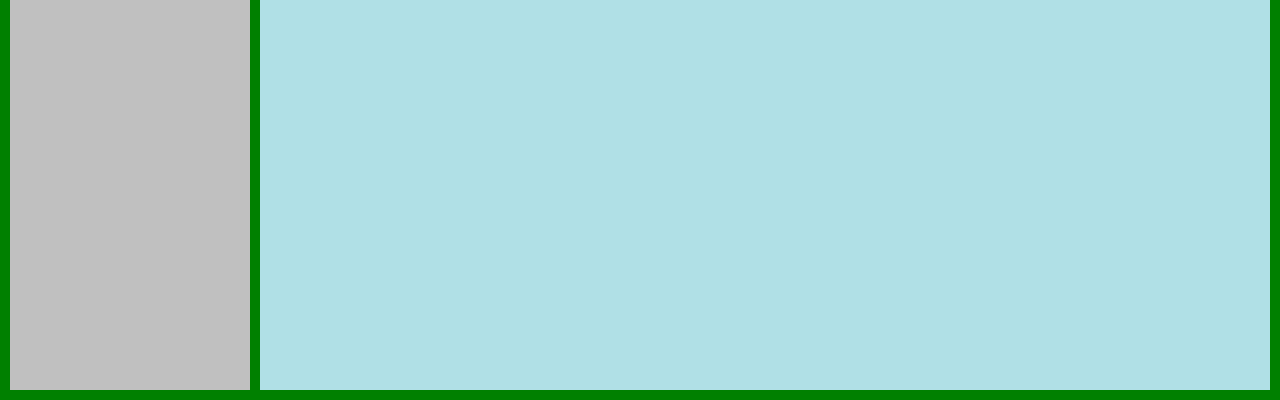
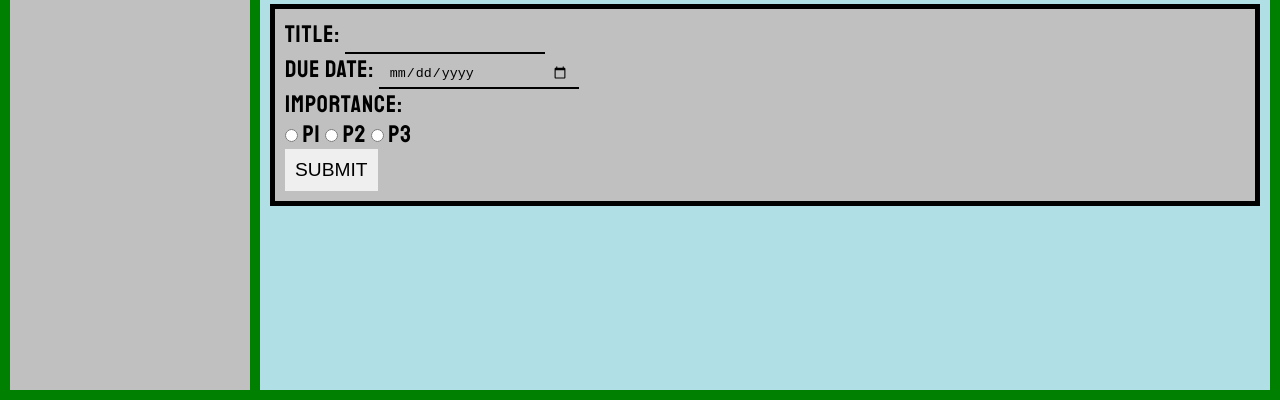
Before and after one commit to tylerdurden-code/new-todo-list-app, a website built with webpack: page index.html in a window 1280 px wide. Both pictures are taken after a click on the icon 507 px from the left and 384 px from the top of the page. Shown: the part 400-800 px from the top of the page. Built offline with nearby package versions, Linux system fonts and the light colour scheme.

Commit message:
append form

```diff
--- a/index.html
+++ b/index.html
@@ -44,7 +44,7 @@
                     </div>
                     <div class="tasksRemaining">0 tasks remaining</div>
                 </div>
-                <div class="todos">
+                <div class="todos" data-todos>
                     <ul class="listOfTodos">
                         <li class="liListOfTodos priority3">
                             <div class="texto">
@@ -96,11 +96,36 @@
                         </li>
                     </ul>
                     <div class="todosBtns">
-                        <svg class="addIcon" style="width:40px;height:40px" viewBox="0 0 24 24">
+                        <svg class="addIcon" style="width:40px;height:40px" viewBox="0 0 24 24" data-add-form>
                             <path fill="currentColor" d="M19,13H13V19H11V13H5V11H11V5H13V11H19V13Z" />
                         </svg>
                         <button id="clearCompletedTasks">Clear completed tasks</button>
                     </div>
+                    <template id="formTemplate">
+                        <form action="#" class="addForm">
+                            <div class="formTitle">
+                                <label for="title">Title: </label>
+                                <input type="text" name="title" id="title" required>
+                            </div>
+                            <div class="formDueDate">
+                                <label for="dueDate">Due Date: </label>
+                                <input type="date" name="dueDate" id="dueDate" required>
+                            </div>
+                            <div class="formImportance">
+                                <p>Importance:</p>
+                                <input type="radio" id="priority1" name="priority" value="priority1">
+                                <label for="priority1">P1</label>
+                                <input type="radio" id="priority2" name="priority" value="priority2">
+                                <label for="priority2">P2</label>
+                                <input type="radio" id="priority3" name="priority" value="priority3">
+                                <label for="priority3">P3</label>
+
+                            </div>
+                            <div class="formSubmit">
+                                <button id="submit">SUBMIT</button>
+                            </div>
+                        </form>
+                    </template>
                 </div>
             </div>
         </div>
--- a/src/index.js
+++ b/src/index.js
@@ -1,6 +1,7 @@
 const editTitle = document.querySelector('[data-edit-title]')
 const titleInput = document.querySelector('[data-title-to-edit]')
 const doneBtn = document.querySelector('[data-done-button]')
+const todos = document.querySelector('[data-todos]')
 
 const addListInput = document.querySelector('[data-list-input]')
 const projects = document.querySelector('[data-my-projects]')
@@ -9,8 +10,10 @@ const deleteBtn = document.querySelector('[data-delete-button]')
 
 const h3Title = document.querySelector('[data-project-title]')
 
+const addForm = document.querySelector('[data-add-form]')
 
-var myProjects = [{name:'today',selected:true}];
+
+var myProjects = [{name:'today',selected:true,tasks:[]}];
 
 
 function deleteProject() {
@@ -21,7 +24,7 @@ function deleteProject() {
         console.log(selected.innerHTML)
 
         myProjects.forEach(project => {
-            if (project.name === selected.innerHTML) {
+            if (project.name === (selected.innerHTML).toLowerCase()) {
                 for( var i = 0; i < myProjects.length; i++){
 
                     if ( myProjects[i] === project) {
@@ -102,6 +105,7 @@ function makeTitle(title) {
 function createProjectObject(name) {
     this.name = name;
     this.selected = false;
+    this.tasks = [];
 }
 
 editTitle.addEventListener('click',() => {
@@ -166,6 +170,9 @@ function changeObjectSelected(selection,previousSelection) {
 addListInput.addEventListener('keydown',(e) => {
 
     if (e.key === 'Enter') {
+        if (addListInput.value === "") {
+            return
+        }
         let checkIn = checkIfNameExists(addListInput.value);
         if (checkIn) {
             addListInput.value = ''
@@ -180,6 +187,7 @@ addListInput.addEventListener('keydown',(e) => {
             myProjects.push(projectObject);
             console.log(myProjects)
         }
+
     }
 
 })
@@ -212,6 +220,19 @@ function checkIfNameExists(namo) {
 
     return check
 }
+function appendForm() {
+    addForm.addEventListener('click',() => {
+        const template = document.querySelector('#formTemplate')
+        const templateContent = template.content
+
+        const tempCopy = templateContent.cloneNode(true);
+
+        todos.appendChild(tempCopy);
+
+    })
+}
+
+// function createTaskObject()
 
 // function checkSelected(myProjects) {
 //     myProjects.forEach(project => {
@@ -224,6 +245,7 @@ function checkIfNameExists(namo) {
 displayProjects(myProjects);
 makeSelectedCss();
 deleteProject();
-// checkSelected(myProjects);
+appendForm();
+// checkSelected(;myProjects);
 // makeSelected()
 projects.firstElementChild.classList.add('selectedTask')
--- a/style.css
+++ b/style.css
@@ -203,3 +203,39 @@ body {
     color: white;
     cursor: pointer;
 }
+
+.addForm {
+    border: 5px solid black;
+    padding: 10px;
+    background-color: var(--color-columnColor);
+    font-size: .6em;
+}
+#dueDate {
+    border: none;
+    height: 30px;
+    width: 200px;
+    padding: 10px;
+    background-color: transparent;
+    border-bottom: 2px solid black;
+}
+
+#title {
+    border: none;
+    height: 30px;
+    width: 200px;
+    padding: 10px;
+    background-color: transparent;
+    border-bottom: 2px solid black;
+}
+
+#submit {
+    padding: 10px;
+    font-size: .8em;
+    border: none;
+}
+
+#submit:hover {
+    background-color: green;
+    border: none;
+    cursor: pointer;
+}
```
